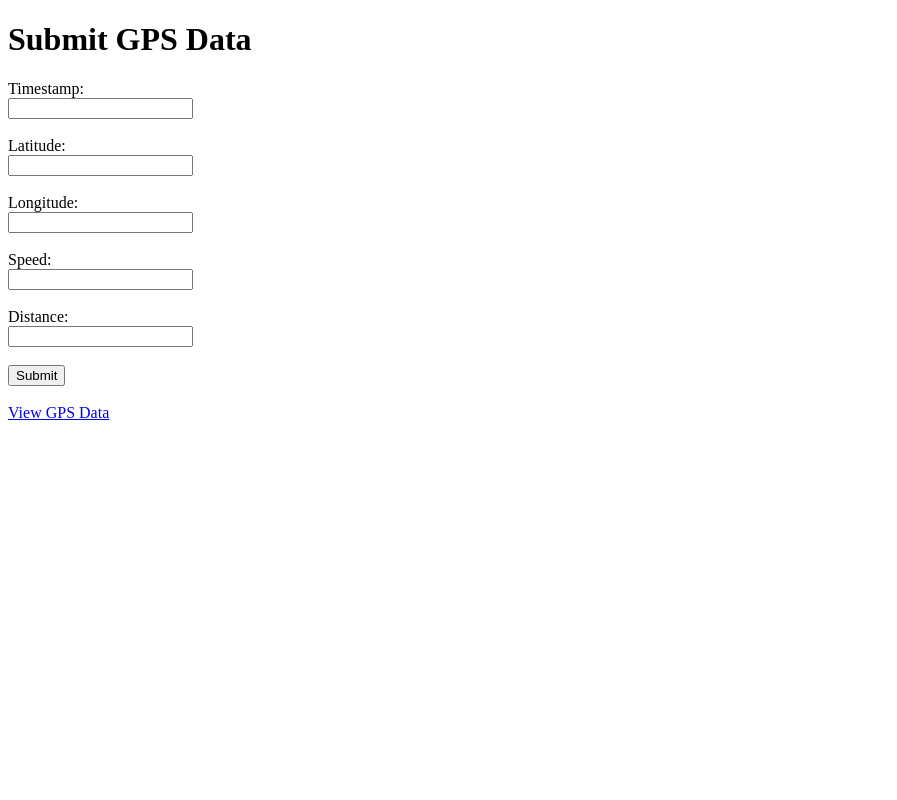
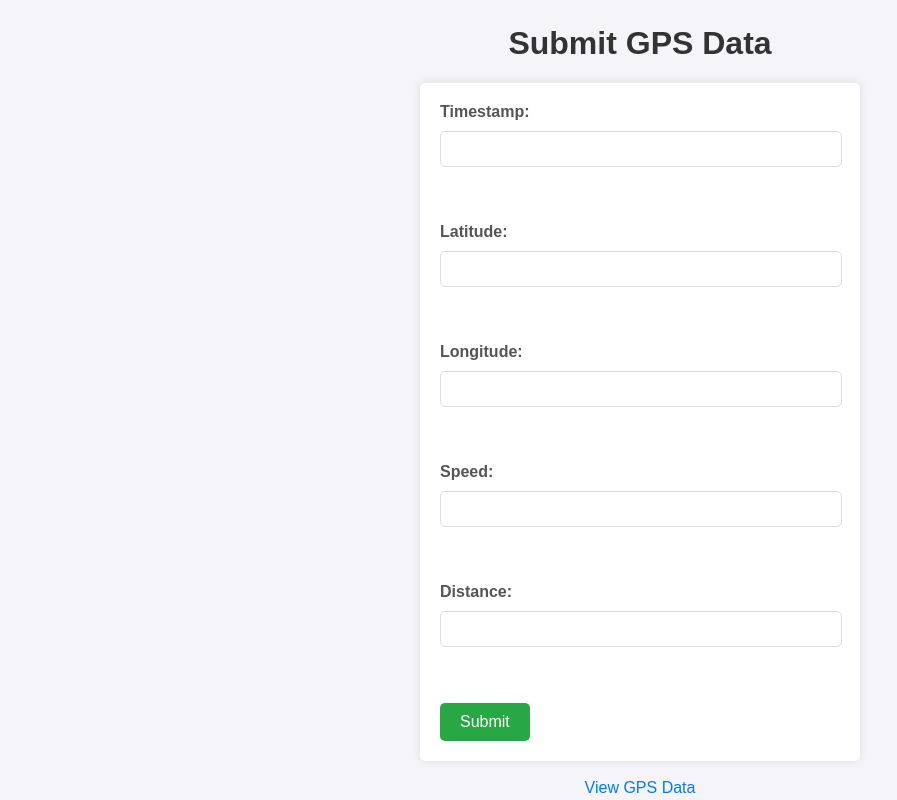
Before and after one commit to bhavesh3323/Flask, a Flask app: page /gps in a window 1280 px wide. Shown: the whole page, without its empty margins (0-897 px from the left). Run offline with Flask 3, Linux system fonts and the light colour scheme.

Commit message:
added code

```diff
--- a/templates/submit_data.html
+++ b/templates/submit_data.html
@@ -4,6 +4,62 @@
     <meta charset="UTF-8">
     <meta name="viewport" content="width=device-width, initial-scale=1.0">
     <title>Submit GPS Data</title>
+    <style>
+        body {
+            font-family: Arial, sans-serif;
+            background-color: #f4f4f9;
+            margin: 0;
+            padding: 0;
+            display: flex;
+            justify-content: center;
+            align-items: center;
+            height: 100vh;
+            flex-direction: column;
+        }
+        h1 {
+            color: #333;
+        }
+        form {
+            background: #fff;
+            padding: 20px;
+            border-radius: 5px;
+            box-shadow: 0 0 10px rgba(0, 0, 0, 0.1);
+            max-width: 400px;
+            width: 100%;
+        }
+        label {
+            font-weight: bold;
+            color: #555;
+        }
+        input[type="text"] {
+            width: calc(100% - 20px);
+            padding: 8px 10px;
+            margin: 10px 0 20px 0;
+            display: block;
+            border: 1px solid #ddd;
+            border-radius: 5px;
+            font-size: 16px;
+        }
+        input[type="submit"] {
+            background-color: #28a745;
+            color: white;
+            padding: 10px 20px;
+            border: none;
+            border-radius: 5px;
+            cursor: pointer;
+            font-size: 16px;
+        }
+        input[type="submit"]:hover {
+            background-color: #218838;
+        }
+        a {
+            color: #007bff;
+            text-decoration: none;
+        }
+        a:hover {
+            text-decoration: underline;
+        }
+    </style>
 </head>
 <body>
     <h1>Submit GPS Data</h1>
```
Also changed, not shown: templates/gps_data.html (+43 -1 lines).
